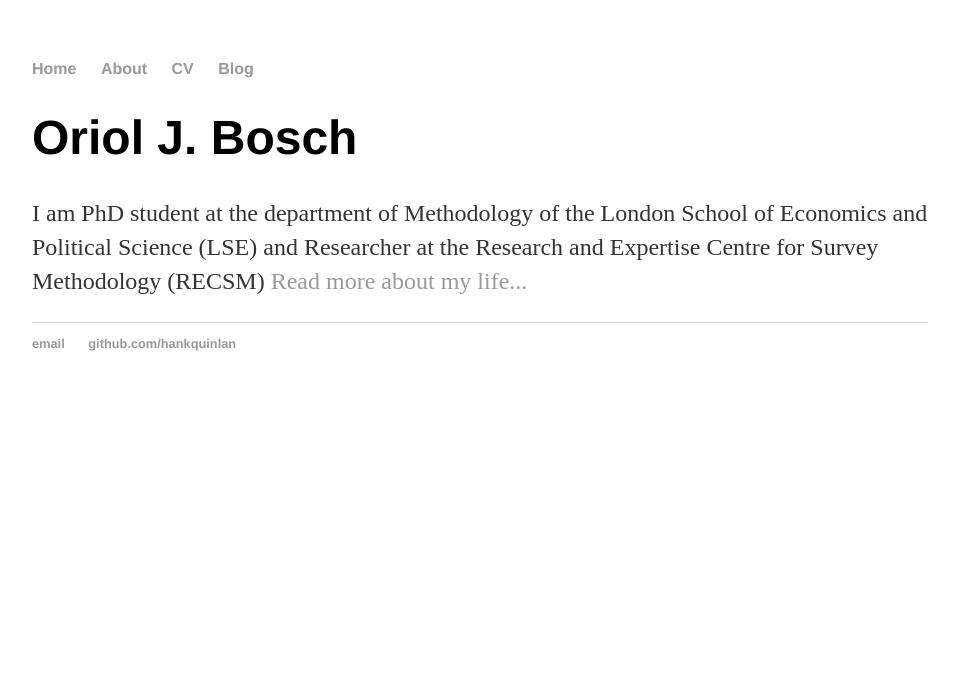
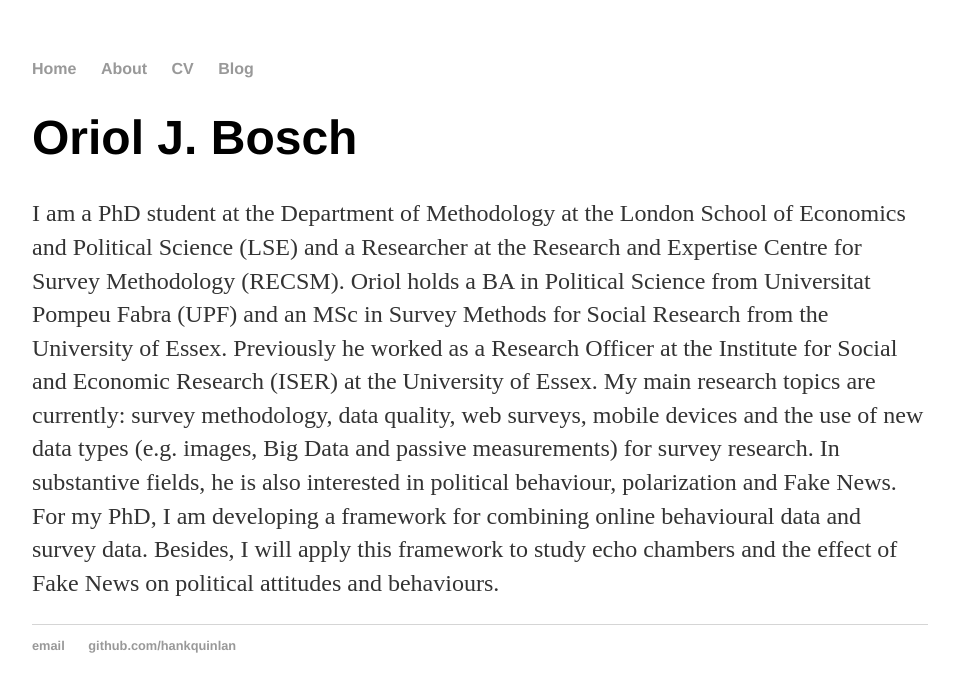
Before and after one commit to orioljbosch/orioljboschv2.github.io, a Jekyll site: the page built from index.html, in a window 1280 px wide. Shown: the top 692 px of the page, without its empty margins (160-1119 px from the left). Built offline with Jekyll 4.4.1, drawn with Linux system fonts in a browser that asks for light colours.

Commit message:
Update index.html

```diff
--- a/index.html
+++ b/index.html
@@ -4,5 +4,11 @@ title: Oriol J. Bosch
 ---
 <div class="blurb">
 	<h1>Oriol J. Bosch</h1>
-	<p>I am PhD student at the department of Methodology of the London School of Economics and Political Science (LSE) and Researcher at the Research and Expertise Centre for Survey Methodology (RECSM) <a href="/about">Read more about my life...</a></p>
+	<p>
+I am a PhD student at the Department of Methodology at the London School of Economics and Political Science (LSE) and a Researcher at the Research and Expertise Centre for Survey Methodology (RECSM). Oriol holds a BA in Political Science from Universitat Pompeu Fabra (UPF) and an MSc in Survey Methods for Social Research from the University of Essex. Previously he worked as a Research Officer at the Institute for Social and Economic Research (ISER) at the University of Essex.
+
+My main research topics are currently: survey methodology, data quality, web surveys, mobile devices and the use of new data types (e.g. images, Big Data and passive measurements) for survey research. In substantive fields, he is also interested in political behaviour, polarization and Fake News.
+
+For my PhD, I am developing a framework for combining online behavioural data and survey data. Besides, I will apply this framework to study echo chambers and the effect of Fake News on political attitudes and behaviours.
+</p>
 </div><!-- /.blurb -->
```
